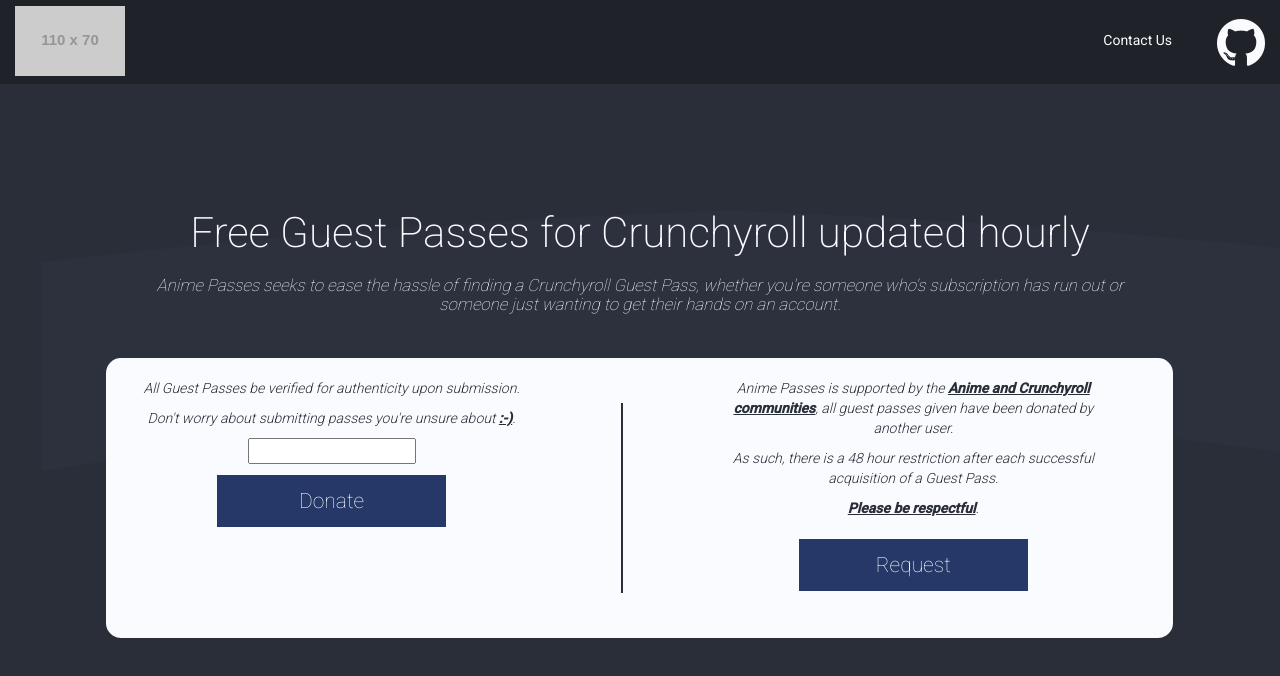
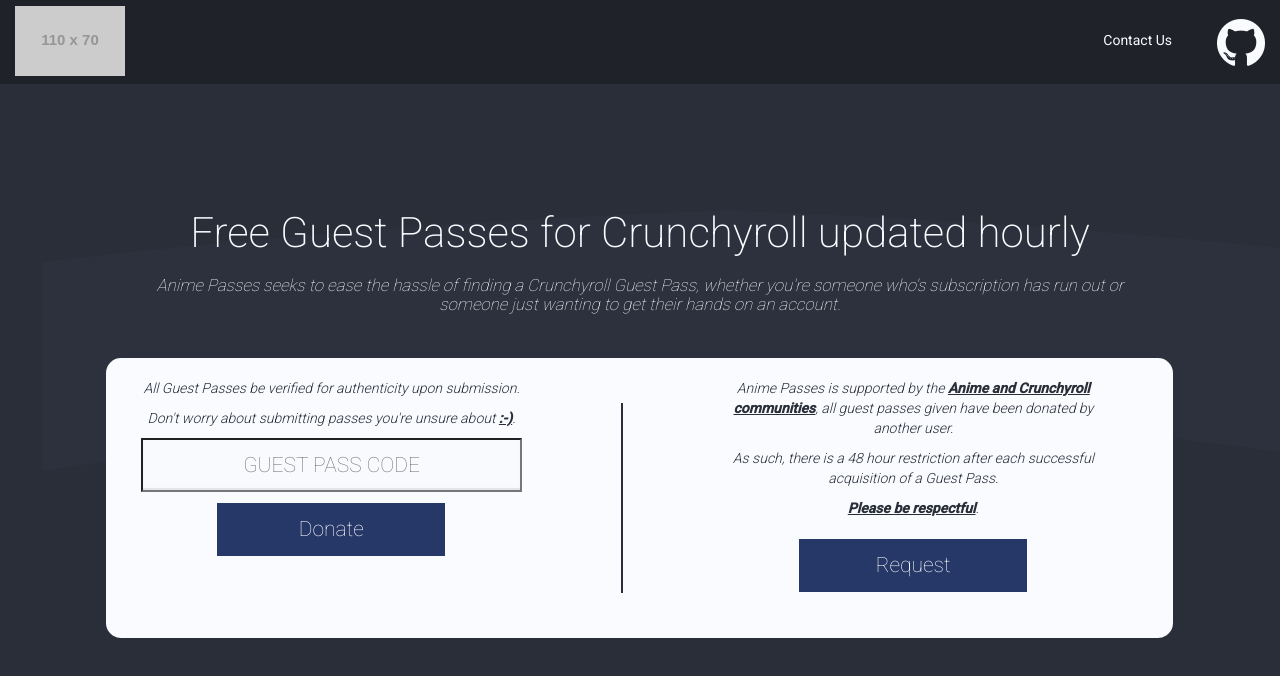
Before and after one commit to manny-douge/Anime-Passes, a React (Create React App) app: page / in a window 1280 px wide. Shown: the top 676 px of the page. Built offline with nearby package versions, Linux system fonts and the light colour scheme.

Commit message:
add elipsis when text overflows

```diff
--- a/src/App.css
+++ b/src/App.css
@@ -80,10 +80,11 @@ body
   padding: .45em;
   font-size: 1.5em;
   box-sizing: border-box;
+  vertical-align: top;
 }
 .mc-btn:hover
 {
-  color: white;
+  color: #F9FBFF;
 }
 
 
@@ -127,4 +128,5 @@ b
   box-shadow: inset 0 -2px 1px rgba(0.9,0,0,0.09);
   font-weight: 100;
   text-align: center;
+  text-overflow: ellipsis;
 }
--- a/src/Components/CustomForm.js
+++ b/src/Components/CustomForm.js
@@ -34,13 +34,13 @@ class CustomForm extends Component {
       <form onSubmit={this.handleSubmit} style={{color:"black"}}>
       {buttonType==="donate" ? (
         <div>
-          <input value={this.state.value} onChange={this.handleChange} /><br />
-          <input type="submit" value ="Donate" type="submit" className="btn mc-btn"/>
+          <input placeholder="GUEST PASS CODE" value={this.state.value} onChange={this.handleChange} id="donate-input" /><br />
+          <input type="submit" value ="Donate" type="submit" className="btn mc-btn hvr-grow"/>
 
         </div>
       ):
       (
-        <input value ="Request" type="submit" className="btn mc-btn"/>
+        <input value ="Request" type="submit" className="btn mc-btn hvr-grow"/>
       ) }
       </form>
     )
--- a/src/Components/NavBar.js
+++ b/src/Components/NavBar.js
@@ -19,7 +19,7 @@ function NavBar() {
     <div className="collapse navbar-collapse menu-solid" id="right-group">
       <ul className="nav navbar-nav navbar-right">
         <li><a href="#"><p className="navbar-text" id="nav-text">Contact Us</p></a></li>
-        <li><a href="#"><i className="fa fa-github fa-4x"></i></a></li>
+        <li><a href="#"><i className="fa fa-github fa-4x hvr-grow"></i></a></li>
       </ul>
     </div>
   );
--- a/src/Components/PageContent.js
+++ b/src/Components/PageContent.js
@@ -14,7 +14,7 @@ function PageContent() {
     <h4>Anime Passes seeks to ease the hassle of finding a Crunchyroll Guest
     Pass, whether you're someone who's subscription has run out or someone
     just wanting to get their hands on an account.
-    </h4>
+  </h4>
     </div>
   );
 
```
